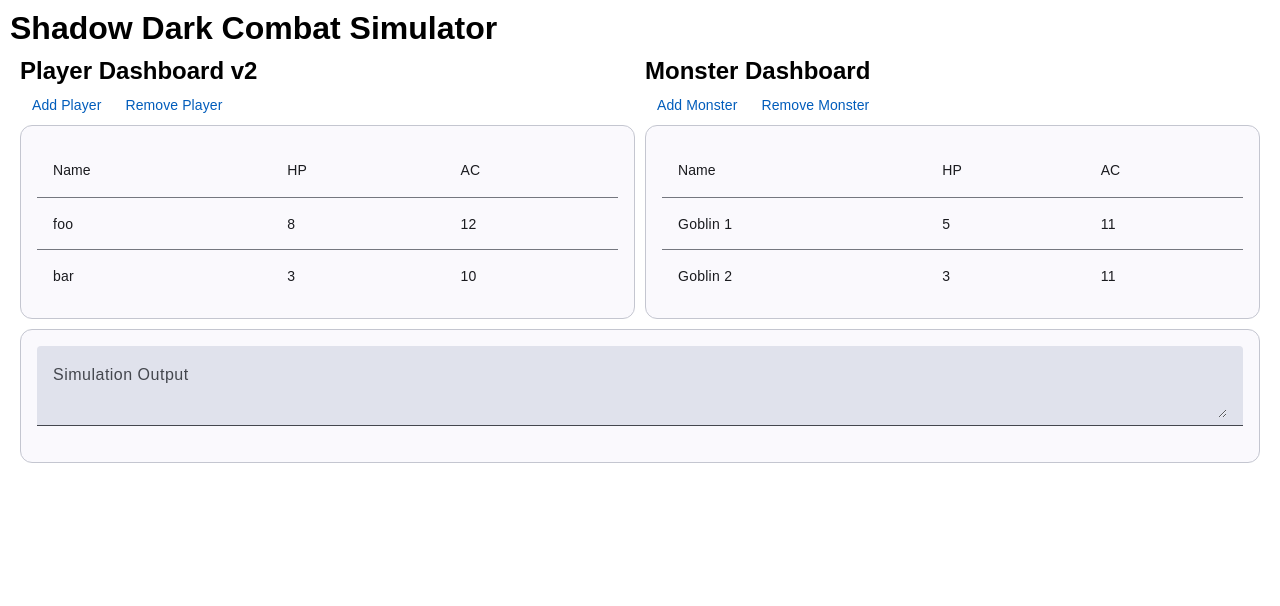
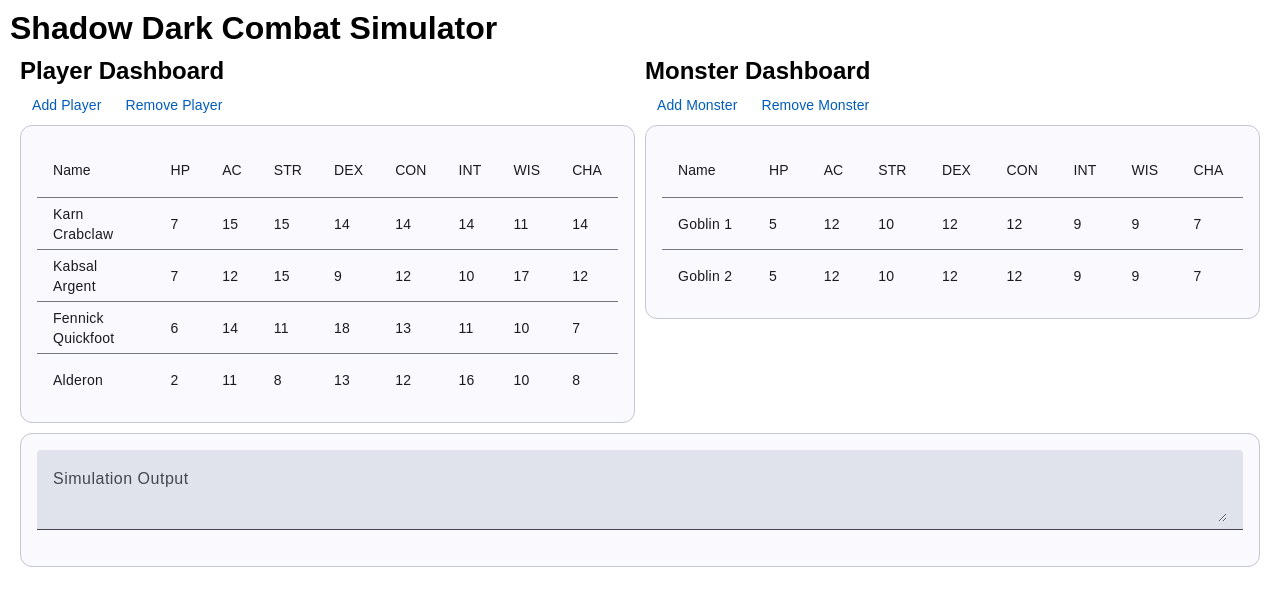
Before and after one commit to scottagillette/HowDarkAngular, an Angular app: page / in a window 1280 px wide. Shown: the top 606 px of the page. Built offline with nearby package versions, Linux system fonts and the light colour scheme.

Commit message:
Add additional columns to dashboard... create dialog for capturing creatures.

```diff
--- /dev/null
+++ b/src/app/components/character-dialog/character-dialog.component.html
@@ -0,0 +1 @@
+<p>character-dialog works!</p>
--- a/src/app/components/monster-dashboard/monster-dashboard.component.html
+++ b/src/app/components/monster-dashboard/monster-dashboard.component.html
@@ -11,17 +11,47 @@
 
       <ng-container matColumnDef="name">
         <th mat-header-cell *matHeaderCellDef> Name</th>
-        <td mat-cell *matCellDef="let element"> {{ element.name }}</td>
+        <td mat-cell *matCellDef="let creature"> {{ creature.name }}</td>
       </ng-container>
 
       <ng-container matColumnDef="hp">
         <th mat-header-cell *matHeaderCellDef> HP</th>
-        <td mat-cell *matCellDef="let element"> {{ element.hp }}</td>
+        <td mat-cell *matCellDef="let creature"> {{ creature.hp }}</td>
       </ng-container>
 
       <ng-container matColumnDef="ac">
         <th mat-header-cell *matHeaderCellDef> AC</th>
-        <td mat-cell *matCellDef="let element"> {{ element.ac }}</td>
+        <td mat-cell *matCellDef="let creature"> {{ creature.ac }}</td>
+      </ng-container>
+
+      <ng-container matColumnDef="strength">
+        <th mat-header-cell *matHeaderCellDef> STR</th>
+        <td mat-cell *matCellDef="let creature"> {{ creature.strength }}</td>
+      </ng-container>
+
+      <ng-container matColumnDef="constitution">
+        <th mat-header-cell *matHeaderCellDef> CON</th>
+        <td mat-cell *matCellDef="let creature"> {{ creature.constitution }}</td>
+      </ng-container>
+
+      <ng-container matColumnDef="dexterity">
+        <th mat-header-cell *matHeaderCellDef> DEX</th>
+        <td mat-cell *matCellDef="let creature"> {{ creature.dexterity }}</td>
+      </ng-container>
+
+      <ng-container matColumnDef="intelligence">
+        <th mat-header-cell *matHeaderCellDef> INT</th>
+        <td mat-cell *matCellDef="let creature"> {{ creature.intelligence }}</td>
+      </ng-container>
+
+      <ng-container matColumnDef="wisdom">
+        <th mat-header-cell *matHeaderCellDef> WIS</th>
+        <td mat-cell *matCellDef="let creature"> {{ creature.wisdom }}</td>
+      </ng-container>
+
+      <ng-container matColumnDef="charisma">
+        <th mat-header-cell *matHeaderCellDef> CHA</th>
+        <td mat-cell *matCellDef="let creature"> {{ creature.charisma }}</td>
       </ng-container>
 
       <tr mat-header-row *matHeaderRowDef="displayedColumns"></tr>
--- a/src/app/components/monster-dashboard/monster-dashboard.component.ts
+++ b/src/app/components/monster-dashboard/monster-dashboard.component.ts
@@ -7,11 +7,17 @@ export interface Creature {
   name: string;
   hp: number;
   ac: number;
+  strength: number;
+  dexterity: number;
+  constitution: number;
+  intelligence: number;
+  wisdom: number;
+  charisma: number;
 }
 
 const MONSTER_DATA: Creature[] = [
-  { name: "Goblin 1", hp: 5, ac: 11 },
-  { name: "Goblin 2", hp: 3, ac: 11 },
+  { name: "Goblin 1", hp: 5, ac: 12, strength: 10, dexterity: 12, constitution: 12, intelligence: 9, wisdom: 9, charisma: 7 },
+  { name: "Goblin 2", hp: 5, ac: 12, strength: 10, dexterity: 12, constitution: 12, intelligence: 9, wisdom: 9, charisma: 7 },
 ];
 
 @Component({
@@ -21,7 +27,7 @@ const MONSTER_DATA: Creature[] = [
   styleUrl: './monster-dashboard.component.css'
 })
 export class MonsterDashboardComponent {
-  displayedColumns = ['name', 'hp', 'ac'];
+  displayedColumns = ['name', 'hp', 'ac', 'strength', 'dexterity', 'constitution', 'intelligence', 'wisdom', 'charisma'];
 
   datasource = MONSTER_DATA;
 }
--- a/src/app/components/player-dashboard/player-dashboard.component.html
+++ b/src/app/components/player-dashboard/player-dashboard.component.html
@@ -1,4 +1,4 @@
-<h2>Player Dashboard v2</h2>
+<h2>Player Dashboard</h2>
 
 <div class="example-button-row">
   <button mat-button>Add Player</button>
@@ -11,17 +11,47 @@
 
       <ng-container matColumnDef="name">
         <th mat-header-cell *matHeaderCellDef> Name</th>
-        <td mat-cell *matCellDef="let element"> {{ element.name }}</td>
+        <td mat-cell *matCellDef="let creature"> {{ creature.name }}</td>
       </ng-container>
 
       <ng-container matColumnDef="hp">
         <th mat-header-cell *matHeaderCellDef> HP</th>
-        <td mat-cell *matCellDef="let element"> {{ element.hp }}</td>
+        <td mat-cell *matCellDef="let creature"> {{ creature.hp }}</td>
       </ng-container>
 
       <ng-container matColumnDef="ac">
         <th mat-header-cell *matHeaderCellDef> AC</th>
-        <td mat-cell *matCellDef="let element"> {{ element.ac }}</td>
+        <td mat-cell *matCellDef="let creature"> {{ creature.ac }}</td>
+      </ng-container>
+
+      <ng-container matColumnDef="strength">
+        <th mat-header-cell *matHeaderCellDef> STR</th>
+        <td mat-cell *matCellDef="let creature"> {{ creature.strength }}</td>
+      </ng-container>
+
+      <ng-container matColumnDef="constitution">
+        <th mat-header-cell *matHeaderCellDef> CON</th>
+        <td mat-cell *matCellDef="let creature"> {{ creature.constitution }}</td>
+      </ng-container>
+
+      <ng-container matColumnDef="dexterity">
+        <th mat-header-cell *matHeaderCellDef> DEX</th>
+        <td mat-cell *matCellDef="let creature"> {{ creature.dexterity }}</td>
+      </ng-container>
+
+      <ng-container matColumnDef="intelligence">
+        <th mat-header-cell *matHeaderCellDef> INT</th>
+        <td mat-cell *matCellDef="let creature"> {{ creature.intelligence }}</td>
+      </ng-container>
+
+      <ng-container matColumnDef="wisdom">
+        <th mat-header-cell *matHeaderCellDef> WIS</th>
+        <td mat-cell *matCellDef="let creature"> {{ creature.wisdom }}</td>
+      </ng-container>
+
+      <ng-container matColumnDef="charisma">
+        <th mat-header-cell *matHeaderCellDef> CHA</th>
+        <td mat-cell *matCellDef="let creature"> {{ creature.charisma }}</td>
       </ng-container>
 
       <tr mat-header-row *matHeaderRowDef="displayedColumns"></tr>
--- a/src/app/components/player-dashboard/player-dashboard.component.ts
+++ b/src/app/components/player-dashboard/player-dashboard.component.ts
@@ -2,16 +2,25 @@ import { ChangeDetectionStrategy, Component } from '@angular/core';
 import { MatButtonModule } from '@angular/material/button';
 import { MatCardModule } from '@angular/material/card';
 import { MatTableModule } from '@angular/material/table';
+import { MatDialog } from '@angular/material/dialog';
 
 export interface Creature {
   name: string;
   hp: number;
   ac: number;
+  strength: number;
+  dexterity: number;
+  constitution: number;
+  intelligence: number;
+  wisdom: number;
+  charisma: number;
 }
 
 const PLAYER_DATA: Creature[] = [
-  { name: "foo", hp: 8, ac: 12 },
-  { name: "bar", hp: 3, ac: 10 },
+  { name: "Karn Crabclaw", hp: 7, ac: 15, strength: 15, dexterity: 14, constitution: 14, intelligence: 14, wisdom: 11, charisma: 14 },
+  { name: "Kabsal Argent", hp: 7, ac: 12, strength: 15, dexterity: 9, constitution: 12, intelligence: 10, wisdom: 17, charisma: 12 },
+  { name: "Fennick Quickfoot", hp: 6, ac: 14, strength: 11, dexterity: 18, constitution: 13, intelligence: 11, wisdom: 10, charisma: 7 },
+  { name: "Alderon", hp: 2, ac: 11, strength: 8, dexterity: 13, constitution: 12, intelligence: 16, wisdom: 10, charisma: 8 },
 ];
 
 @Component({
@@ -21,7 +30,9 @@ const PLAYER_DATA: Creature[] = [
   styleUrl: './player-dashboard.component.css'
 })
 export class PlayerDashboardComponent {
-  displayedColumns = ['name', 'hp', 'ac'];
+  constructor(private dialog: MatDialog) {}
+
+  displayedColumns = ['name', 'hp', 'ac', 'strength', 'dexterity', 'constitution', 'intelligence', 'wisdom', 'charisma'];
 
   datasource = PLAYER_DATA;
 }
```
Also changed, not shown: src/app/components/character-dialog/character-dialog.component.ts (added, +11 -0 lines), src/app/components/character-dialog/character-dialog.component.css (added).
